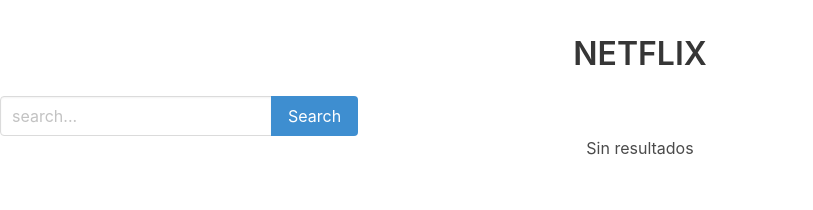
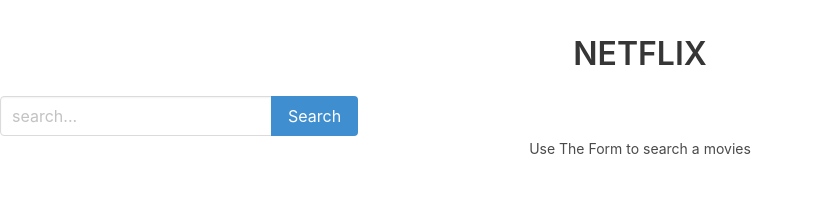
Before and after one commit to mazarafa/search-series, a React (Create React App) app: page / in a window 1280 px wide. Shown: the top 210 px of the page, without its empty margins (0-813 px from the left). Built offline with nearby package versions, Linux system fonts and the light colour scheme.

Commit message:
Just a simple syntax bug

```diff
--- a/src/App.js
+++ b/src/App.js
@@ -8,10 +8,10 @@
 
 
 class App extends Component {
-  state = { results:[]}
+  state = { usedSearch: false, results:[]}
 
   _handleResults = (results) => {
-    this.setState({results})
+    this.setState({results, usedSearch:true})
   }
 
   /*   _renderResults(){
@@ -29,6 +29,16 @@
       })
   } */
 
+  _renderResults(){
+    // return typeof this.state.results === 'undefined'
+    return this.state.results.length === 0
+      ? <p>Sorry! Results not found!</p>
+      //: this._renderResults()
+      :<SearchList movies = {this.state.results}/>
+
+
+  }
+
   render(){
     return (
       <div className="App">
@@ -36,12 +46,16 @@
         <div className="searchForm-wrapper">
           <SearchForm onResults={this._handleResults}/>
         </div>
+        {this.state.usedSearch
+          ? this._renderResults()
+          : <small>Use The Form to search a movies</small>
+        }
 
-        { this.state.results.length === 0
+        {/* { this.state.results.length === 0
           ? <p>Sin resultados</p>
           //: this._renderResults()
           :<SearchList movies = {this.state.results}/>
-        }
+        } */}
 
       </div>
     );
```
